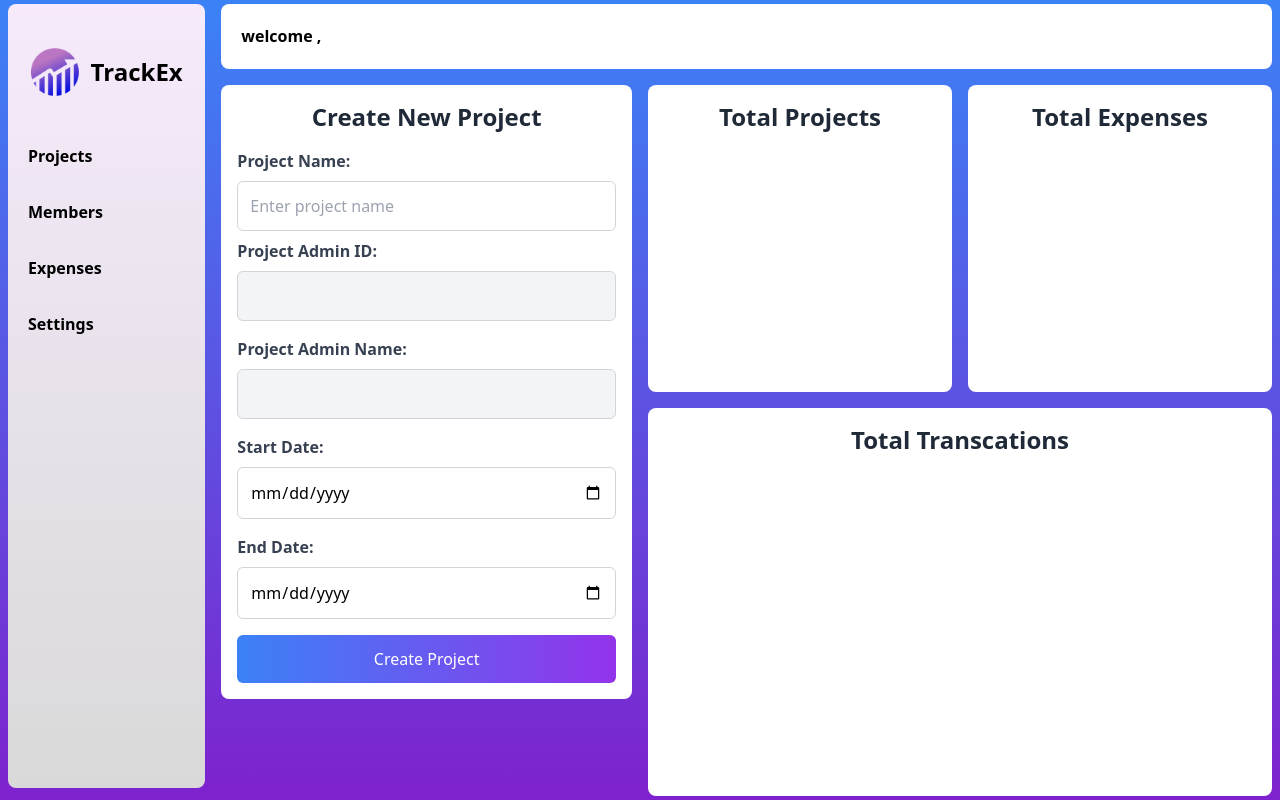
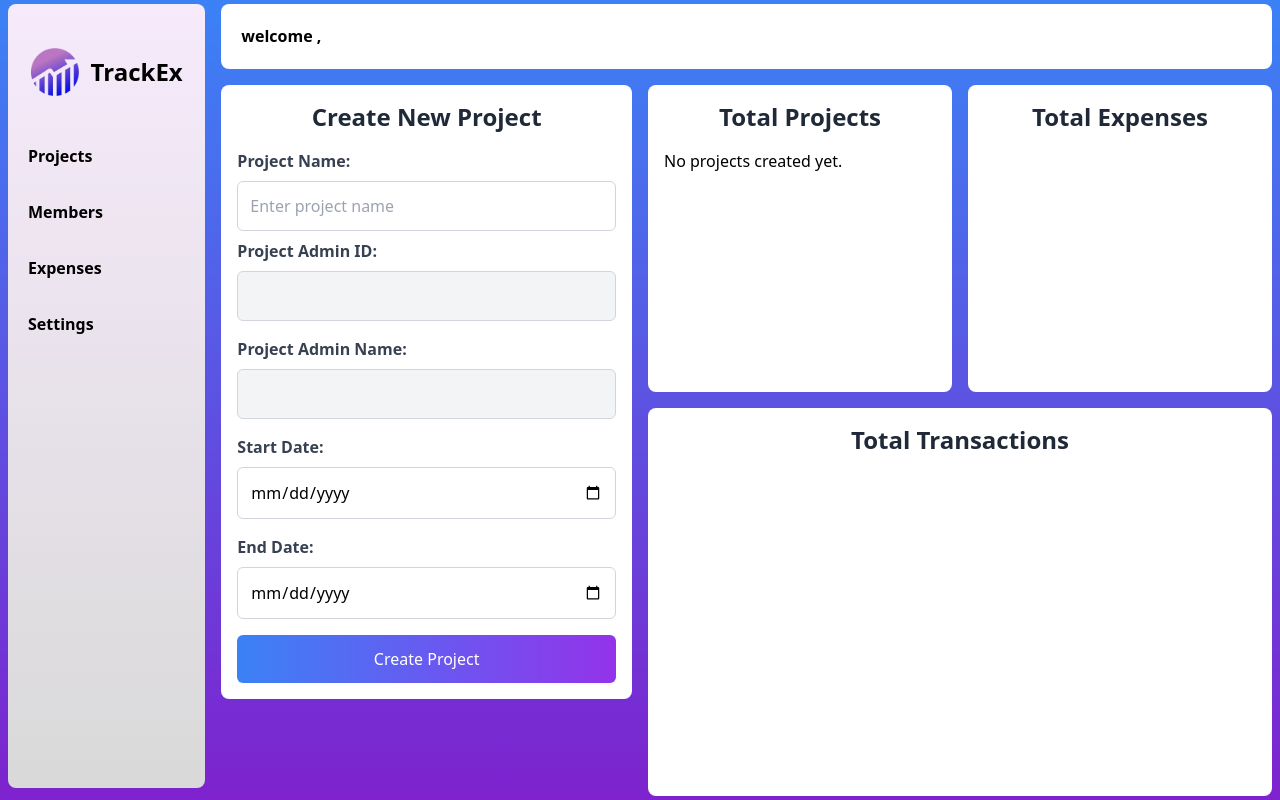
Before and after one commit to sarthakare/ExpenseTracker2, a React (Vite) app in the folder Client/: page /home in a window 1280 px wide. Built offline with nearby package versions, Linux system fonts and the light colour scheme.

Commit message:
showing totat projects

```diff
--- a/Client/src/components/members.jsx
+++ b/Client/src/components/members.jsx
@@ -115,6 +115,12 @@ function Members() {
       !assignedMembers.some((m) => m.member_id === member.id)
   );
 
+// Map assigned members to their corresponding names
+const getMemberName = (memberId) => {
+  const member = members.find((m) => m.id === memberId);
+  return member ? member.name : "Unknown Member";
+};
+
 return (
   <div className="min-h-screen grid grid-cols-10 grid-rows-10 gap-4 p-1">
     {/* Welcome section */}
@@ -212,7 +218,7 @@ function Members() {
         <ul className="mt-4 space-y-2">
           {assignedMembers.map((member) => (
             <li key={member.member_id} className="">
-                {member.member_id}
+              {getMemberName(member.member_id)} {/* Display member name */}
             </li>
           ))}
         </ul>
--- a/Client/src/components/projects.jsx
+++ b/Client/src/components/projects.jsx
@@ -5,10 +5,11 @@ import { useNavigate } from "react-router-dom";
 
 function Projects() {
   const [projectName, setProjectName] = useState("");
-  const [projectAdminId, setProjectAdminId] = useState(""); // Admin ID will be set from database
-  const [projectAdminName, setProjectAdminName] = useState(""); // Admin Name will be set from database
+  const [projectAdminId, setProjectAdminId] = useState(""); // Admin ID from database
+  const [projectAdminName, setProjectAdminName] = useState(""); // Admin Name from database
   const [startDate, setStartDate] = useState("");
   const [endDate, setEndDate] = useState("");
+  const [userProjects, setUserProjects] = useState([]); // Store user-created projects
 
   const navigate = useNavigate();
 
@@ -16,7 +17,6 @@ function Projects() {
   useEffect(() => {
     const email = localStorage.getItem("email");
 
-    // Fetch the user ID based on the admin email
     const fetchAdminId = async () => {
       try {
         const response = await axios.get(
@@ -26,8 +26,11 @@ function Projects() {
         setProjectAdminId(userId);
         const userName = response.data.name;
         setProjectAdminName(userName);
+
+        // Fetch projects created by the user
+        fetchUserProjects(userId);
       } catch (error) {
-        toast.error("Failed to fetch admin ID. "+ error);
+        toast.error("Failed to fetch admin ID. " + error);
       }
     };
 
@@ -35,6 +38,18 @@ function Projects() {
       fetchAdminId();
     }
   }, []);
+
+  // Function to fetch projects created by the user
+  const fetchUserProjects = async (userId) => {
+    try {
+      const response = await axios.get(
+        `https://expensetracker2-1.onrender.com/users/${userId}/projects`
+      );
+      setUserProjects(response.data); // Store user projects in state
+    } catch (error) {
+      toast.error("Failed to fetch user projects. " + error);
+    }
+  };
 
   const handleSubmit = async (e) => {
     e.preventDefault();
@@ -53,7 +68,6 @@ function Projects() {
       );
       toast.success("Project created successfully");
 
-      // Now add the admin as a member of the project
       const memberData = {
         project_id: projectResponse.data.id, // Assuming the created project returns its ID
         member_id: projectAdminId, // The admin ID
@@ -65,7 +79,9 @@ function Projects() {
       );
       toast.success("Admin added as a member successfully!");
 
-      // Reset form
+      // Fetch updated list of projects after creation
+      fetchUserProjects(projectAdminId);
+
       setProjectName("");
       setStartDate("");
       setEndDate("");
@@ -162,22 +178,36 @@ function Projects() {
           </form>
         </div>
       </div>
+
       {/* Total Projects Section */}
-      <div className=" col-start-5 col-span-3 row-start-2 row-span-4 bg-white p-4 rounded-lg">
+      <div className="col-start-5 col-span-3 row-start-2 row-span-4 bg-white p-4 rounded-lg">
         <h3 className="text-2xl font-bold text-center text-gray-800 mb-4">
           Total Projects
         </h3>
+        <ul>
+          {userProjects.length > 0 ? (
+            userProjects.map((project) => (
+              <li key={project.id} className="text-lg font-semibold">
+                {project.project_name} (ID: {project.id})
+              </li>
+            ))
+          ) : (
+            <p>No projects created yet.</p>
+          )}
+        </ul>
       </div>
+
       {/* Total Expenses Section */}
-      <div className=" col-start-8 col-span-3 row-start-2 row-span-4 bg-white p-4 rounded-lg">
+      <div className="col-start-8 col-span-3 row-start-2 row-span-4 bg-white p-4 rounded-lg">
         <h3 className="text-2xl font-bold text-center text-gray-800 mb-4">
           Total Expenses
         </h3>
       </div>
-      {/* Total Transcations Section */}
+
+      {/* Total Transactions Section */}
       <div className="col-start-5 col-span-6 row-start-6 row-span-5 bg-white p-4 rounded-lg">
         <h3 className="text-2xl font-bold text-center text-gray-800 mb-4">
-          Total Transcations
+          Total Transactions
         </h3>
       </div>
     </div>
```
Also changed, not shown: 1 other file (tests, documents, lock files or other folders). Lines whose indentation alone changed are shown as unchanged.
